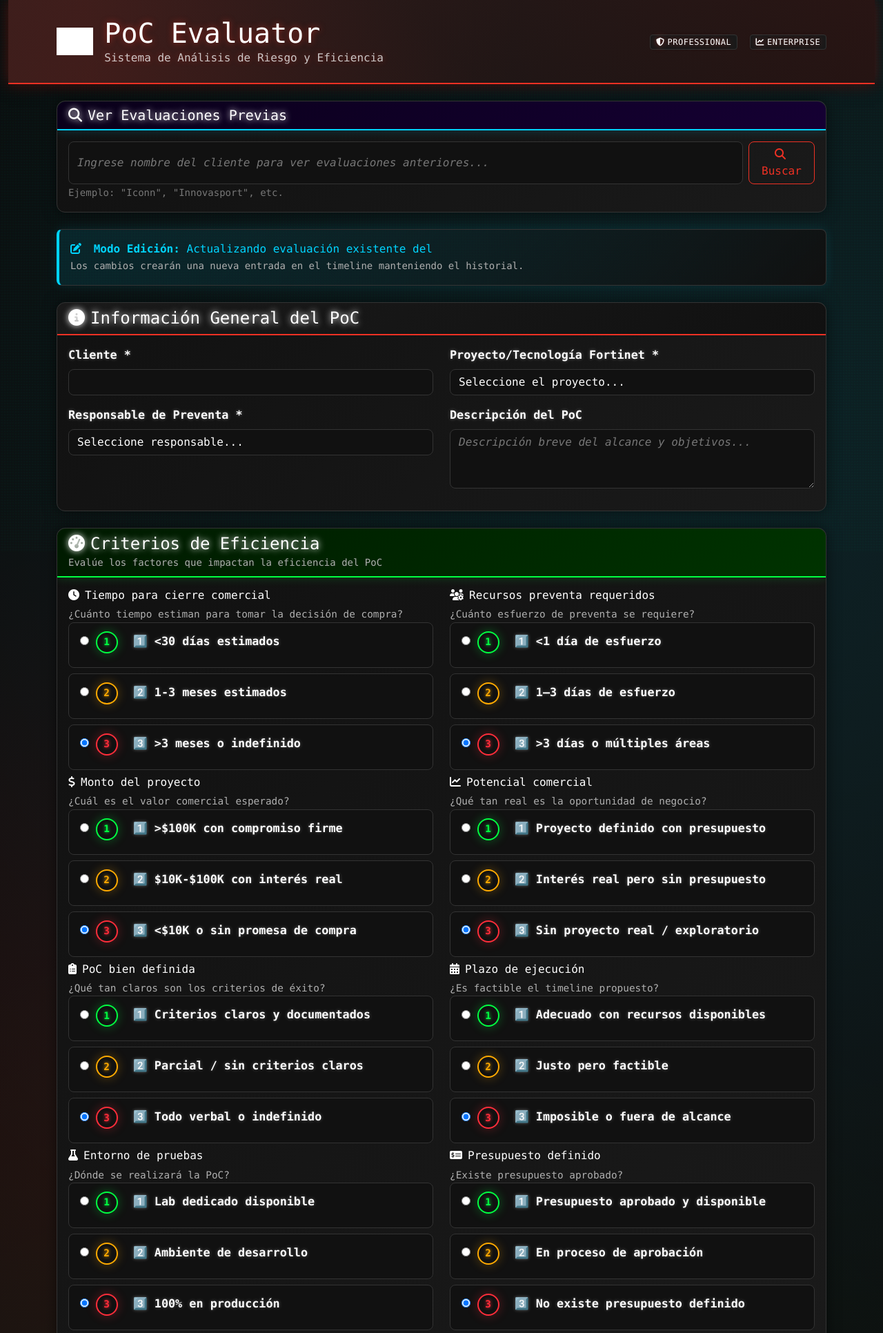
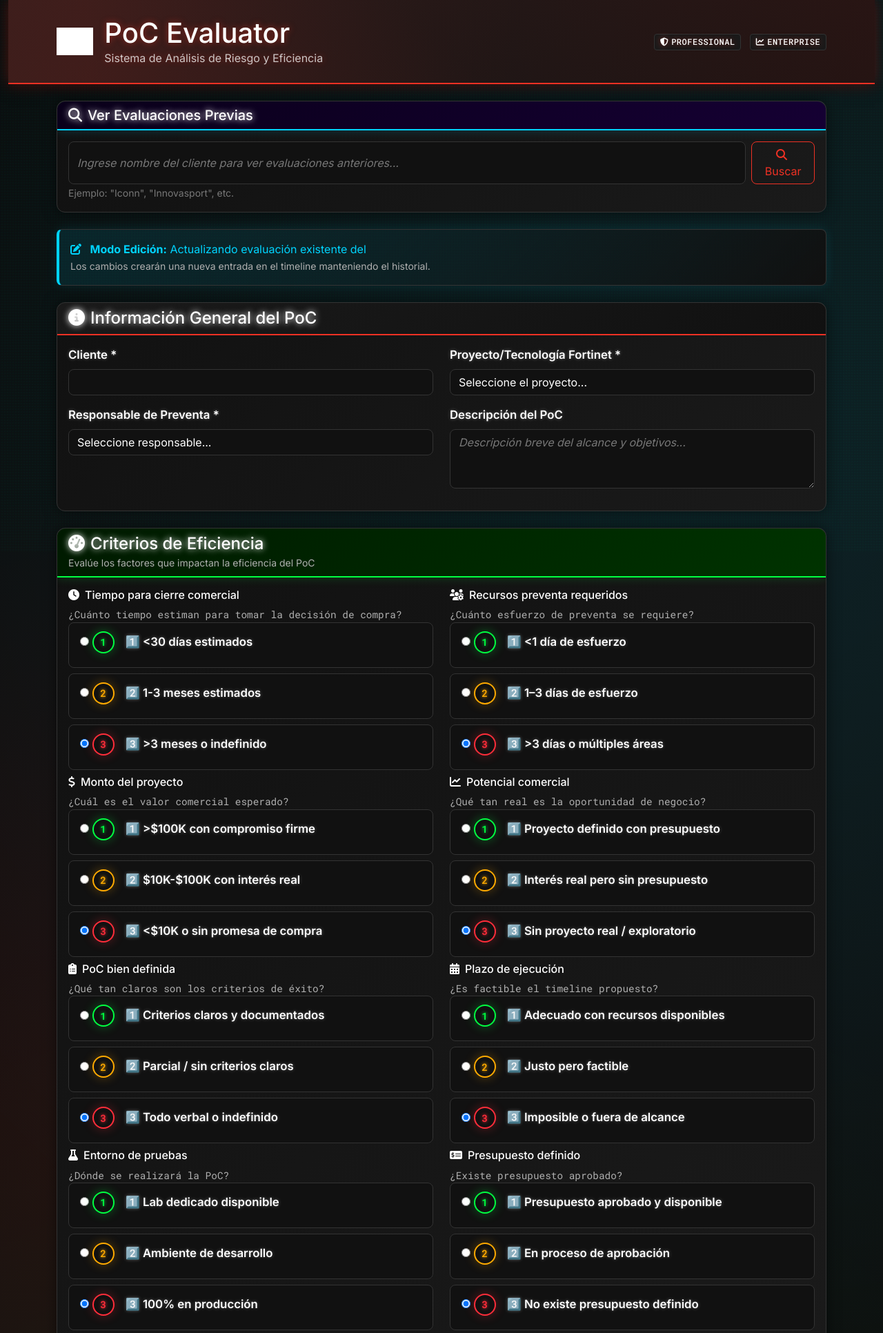
Before and after one commit to itsmillanessa/fortinet-poc-evaluator, a Flask app: page /editar/1 in a window 1280 px wide. Shown: the top 1932 px of the page at 69% size. Run offline with Flask 3, Linux system fonts and the light colour scheme; data that the repository does not hold is empty; some libraries are stand-ins or nearby versions; grey boxes are pictures that could not be loaded.

Commit message:
update de static

```diff
--- a/static/css/fortinet-theme.css
+++ b/static/css/fortinet-theme.css
@@ -1,3 +1,6 @@
+/* ========== IMPORTAR FUENTES MEJORADAS ========== */
+@import url('https://fonts.googleapis.com/css2?family=Inter:wght@300;400;500;600;700&family=Roboto+Mono:wght@400;500;600&display=swap');
+
 /* Fortinet Dark Hacker Professional Theme */
 :root {
     --fortinet-red: #EE3124;
@@ -22,7 +25,7 @@ body {
         radial-gradient(circle at 40% 80%, rgba(0, 255, 65, 0.05) 0%, transparent 50%),
         linear-gradient(135deg, var(--dark-bg) 0%, #0f0f0f 50%, var(--dark-bg) 100%) !important;
     color: var(--text-primary) !important;
-    font-family: 'Consolas', 'Monaco', 'Courier New', monospace;
+    font-family: 'Inter', -apple-system, BlinkMacSystemFont, 'Segoe UI', sans-serif;
     min-height: 100vh;
     position: relative;
 }
@@ -192,7 +195,7 @@ body::before {
 .help-text {
     color: var(--text-secondary) !important;
     font-size: 0.9rem;
-    font-family: 'Consolas', monospace;
+    font-family: 'Roboto Mono', 'SF Mono', monospace;
 }
 
 h1, h2, h3, h4, h5, h6 {
@@ -210,7 +213,7 @@ p, span, div, label {
     border-radius: 8px !important;
     color: var(--text-primary) !important;
     transition: all 0.3s ease;
-    font-family: 'Consolas', monospace;
+    font-family: 'Inter', sans-serif;
 }
 
 .form-control:focus, .form-select:focus {
@@ -274,7 +277,7 @@ p, span, div, label {
 .radio-option label {
     color: var(--text-primary) !important;
     cursor: pointer;
-    font-family: 'Consolas', monospace;
+    font-family: 'Inter', sans-serif;
 }
 
 /* ========== SCORE INDICATORS NEON ========== */
@@ -291,7 +294,7 @@ p, span, div, label {
     font-weight: bold !important;
     font-size: 0.9rem !important;
     margin-right: 12px !important;
-    font-family: 'Consolas', monospace;
+    font-family: 'Roboto Mono', monospace;
     transition: all 0.3s ease;
 }
 
@@ -349,7 +352,7 @@ p, span, div, label {
     font-weight: 600;
     text-transform: uppercase;
     letter-spacing: 1px;
-    font-family: 'Consolas', monospace;
+    font-family: 'Inter', sans-serif;
     position: relative;
     overflow: hidden;
 }
@@ -380,7 +383,7 @@ p, span, div, label {
     color: var(--fortinet-red) !important;
     border-color: var(--fortinet-red);
     border-radius: 8px;
-    font-family: 'Consolas', monospace;
+    font-family: 'Inter', sans-serif;
     transition: all 0.3s ease;
 }
 
@@ -398,7 +401,7 @@ p, span, div, label {
     border-radius: 8px !important;
     color: var(--text-primary) !important;
     border-left: 4px solid var(--fortinet-red) !important;
-    font-family: 'Consolas', monospace;
+    font-family: 'Inter', sans-serif;
 }
 
 .alert-success {
@@ -440,7 +443,7 @@ small {
 
 .invalid-feedback {
     color: var(--fortinet-neon-red) !important;
-    font-family: 'Consolas', monospace;
+    font-family: 'Roboto Mono', monospace;
 }
 
 .form-text {
@@ -451,7 +454,7 @@ small {
 .badge {
     border-radius: 4px;
     font-weight: 500;
-    font-family: 'Consolas', monospace;
+    font-family: 'Roboto Mono', monospace;
     text-transform: uppercase;
     letter-spacing: 0.5px;
 }
```
